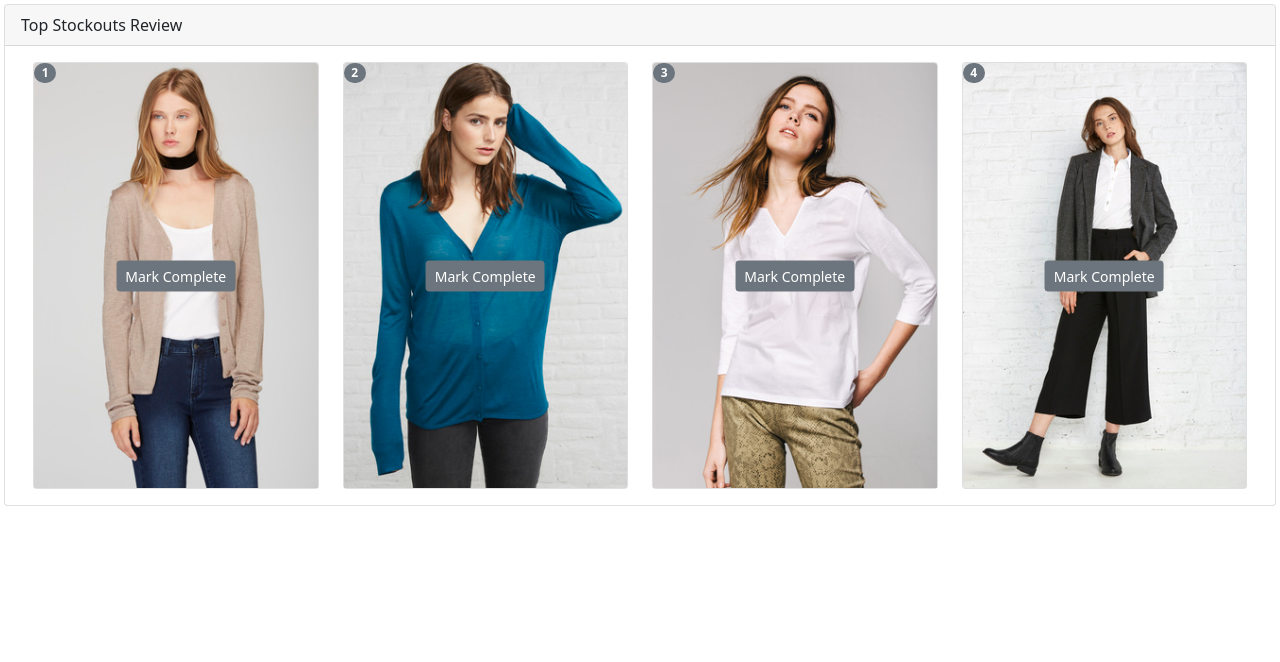
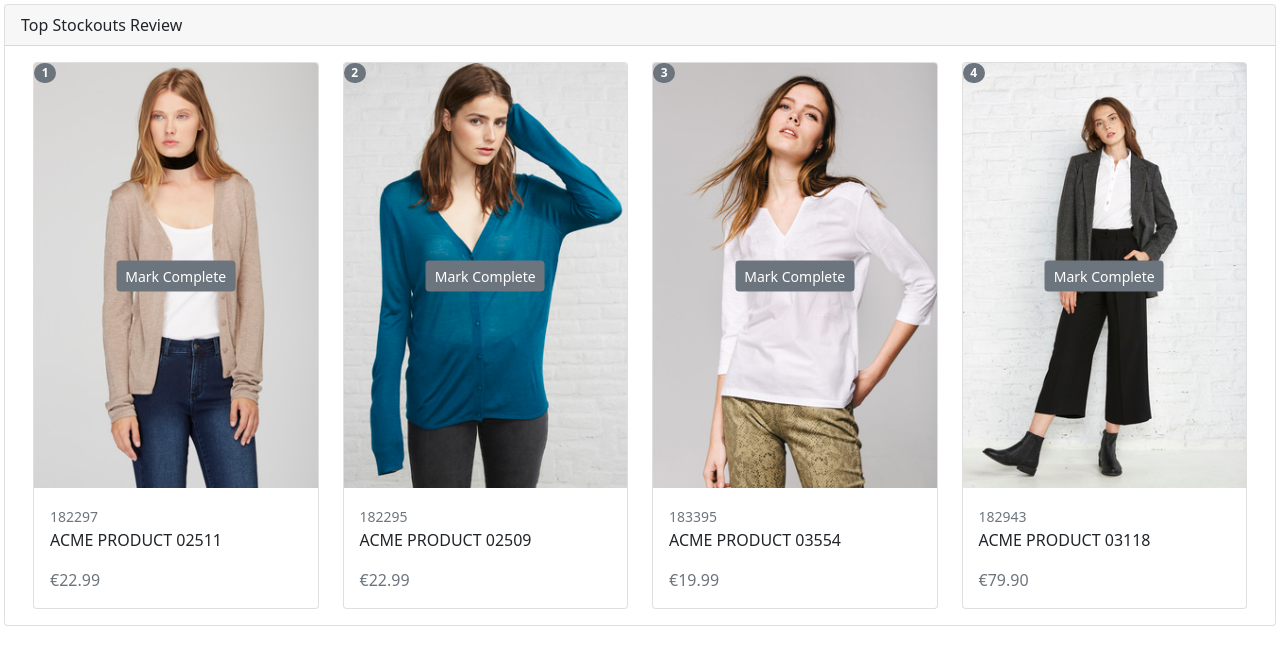
Before and after one commit to mrcisterna/angular13-example, an Angular app: page / in a window 1280 px wide. Shown: the top 662 px of the page. Built offline with nearby package versions, Linux system fonts and the light colour scheme.

Commit message:
Changed data file reference path. Added card detail component.

```diff
--- a/src/services/top-stockouts-viewer-data-loader.service.ts
+++ b/src/services/top-stockouts-viewer-data-loader.service.ts
@@ -7,7 +7,7 @@ import { StockoutItemModel } from '../shared/types/stockout-item-model';
 @Injectable()
 export class TopStockoutsViewerDataLoaderService {
 
-  private dataSource = '../../data/products.json';
+  private dataSource = '../data/products.json';
 
   constructor(private http: HttpClient) { }
 
--- /dev/null
+++ b/src/stockout-card/stockout-card-detail/stockout-card-detail.component.html
@@ -0,0 +1,3 @@
+<small class="card-title text-muted">{{code}}</small>
+<p class="card-text">{{name}}</p>
+<p class="card-text text-muted">{{price | currency:'EUR'}}</p>
--- /dev/null
+++ b/src/stockout-card/stockout-card-detail/stockout-card-detail.component.ts
@@ -0,0 +1,17 @@
+import { Component, Input, OnInit } from '@angular/core';
+
+@Component({
+  selector: 'app-stockout-card-detail',
+  templateUrl: './stockout-card-detail.component.html',
+  styleUrls: ['./stockout-card-detail.component.css']
+})
+export class StockoutCardDetailComponent implements OnInit {
+  @Input() code: number;
+  @Input() name: string;
+  @Input() price: number;
+  constructor() { }
+
+  ngOnInit(): void {
+  }
+
+}
--- a/src/stockout-card/stockout-card.module.ts
+++ b/src/stockout-card/stockout-card.module.ts
@@ -2,11 +2,13 @@ import { NgModule } from '@angular/core';
 import { CommonModule } from '@angular/common';
 import { StockoutViewerCardComponent } from './stockout-viewer-card/stockout-viewer-card.component';
 import { StockoutCardImageComponent } from './stockout-card-image/stockout-card-image.component';
+import { StockoutCardDetailComponent } from './stockout-card-detail/stockout-card-detail.component';
 
 @NgModule({
   declarations: [
     StockoutViewerCardComponent,
-    StockoutCardImageComponent
+    StockoutCardImageComponent,
+    StockoutCardDetailComponent
   ],
   imports: [
     CommonModule
--- a/src/stockout-card/stockout-viewer-card/stockout-viewer-card.component.html
+++ b/src/stockout-card/stockout-viewer-card/stockout-viewer-card.component.html
@@ -6,4 +6,7 @@
         <app-stockout-card-image [fileName]="imageFileName()" [title]="item.name" [index]="index + 1">
         </app-stockout-card-image>
     </div>
+    <div class="card-body">
+        <app-stockout-card-detail [code]="item.code" [name]="item.name" [price]="item.price"></app-stockout-card-detail>
+    </div>
 </div>
```
Also changed, not shown: src/stockout-card/stockout-card-detail/stockout-card-detail.component.css (added), 1 other file (tests, documents, lock files or other folders).
